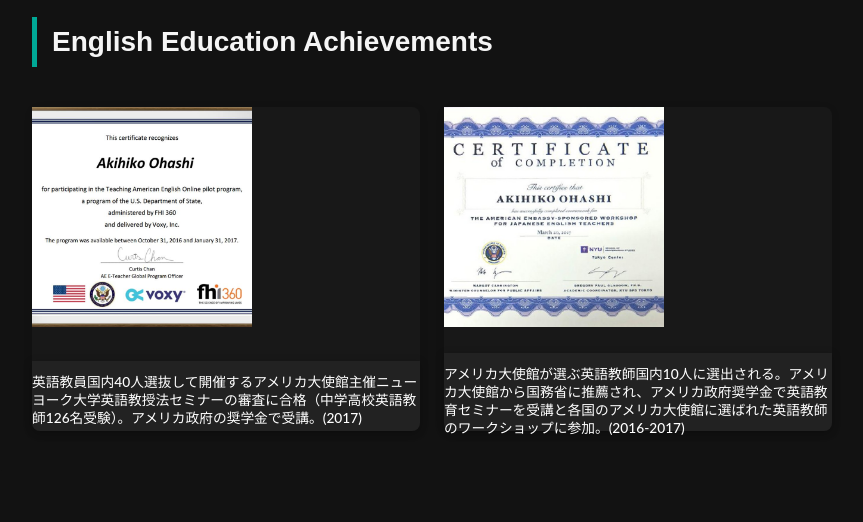
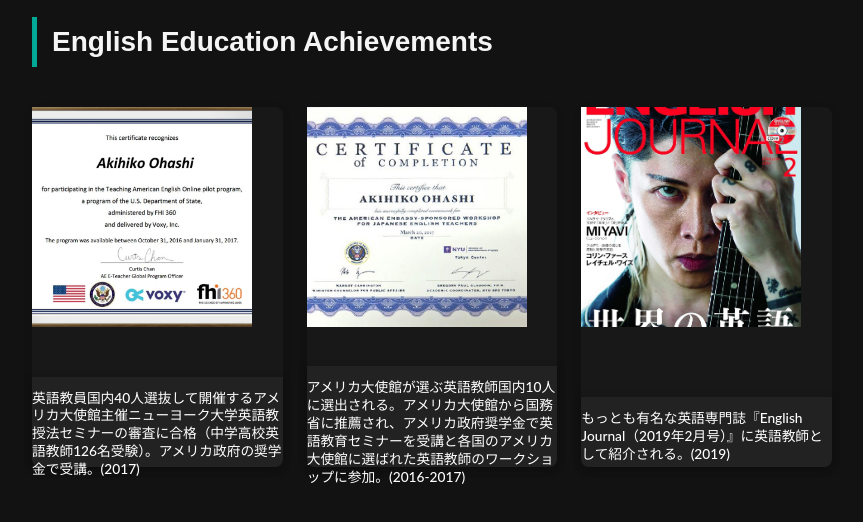
Before and after one commit to Ohashi246/OmotesandoLabel, a plain HTML site: page English.html in a window 1280 px wide. Shown: the part 212-734 px from the top of the page, without its empty margins (208-1071 px from the left). Drawn offline with Linux system fonts and the light colour scheme.

Commit message:
Add EnJour.jpg and introduction to English.html

```diff
--- a/English.html
+++ b/English.html
@@ -24,6 +24,12 @@
                         <div class="caption-desc">アメリカ大使館が選ぶ英語教師国内10人に選出される。アメリカ大使館から国務省に推薦され、アメリカ政府奨学金で英語教育セミナーを受講と各国のアメリカ大使館に選ばれた英語教師のワークショップに参加。(2016-2017)</div>
                     </div>
                 </div>
+                    <div class="photo-item">
+                        <a href="#" onclick="openPopup('EnJour.jpg'); return false;"><img src="EnJour.jpg" alt="English Journal" style="width:100%;max-width:220px;"></a>
+                        <div class="photo-caption">
+                            <div class="caption-desc">もっとも有名な英語専門誌『English Journal（2019年2月号）』に英語教師として紹介される。(2019)</div>
+                        </div>
+                    </div>
             </div>
         </div>
     </div>
```
